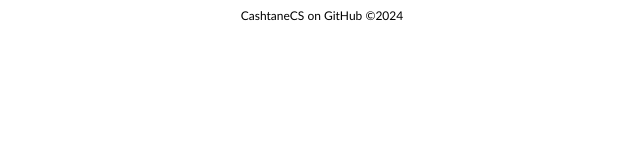
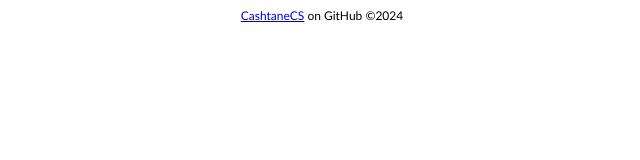
Before and after one commit to CashtaneCS/cashtane.github.io, a plain HTML site: page index.html in a window 1280 px wide. Shown: the full height of the page, 318-958 px from the left. Drawn offline with Linux system fonts and the light colour scheme.

Commit message:
Update index.html

```diff
--- a/index.html
+++ b/index.html
@@ -1 +1 @@
-<p dir="auto" style="text-align:center"><span style="font-size:12px"><span style="font-family:Trebuchet MS,Helvetica,sans-serif">CashtaneCS on GitHub &copy;2024</span></span></p>
+<p style="text-align:center"><span style="font-size:12px"><span style="font-family:Trebuchet MS,Helvetica,sans-serif"><a href="https://cashtanecs.github.io/" target="_blank">CashtaneCS</a> on GitHub &copy;2024</span></span></p>
```
